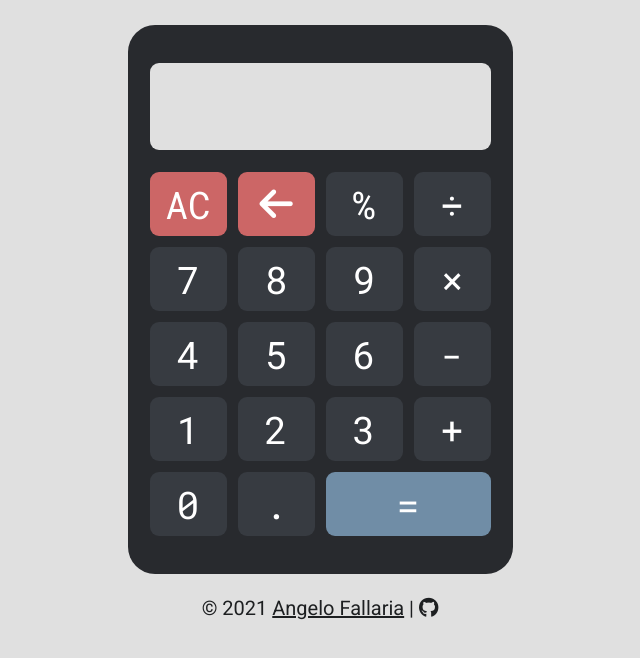
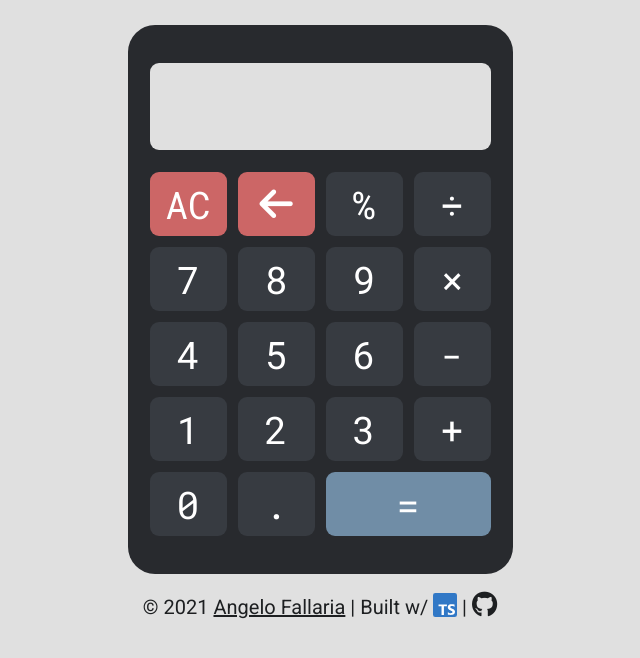
Before and after one commit to angelofallars/top-calculator, a website: page index.html in a window 1280 px wide. Shown: the whole page, without its empty margins (320-960 px from the left). Drawn offline with Linux system fonts and the light colour scheme.

Commit message:
feat: add 'built w/ ts' at bottom w/ logo

```diff
--- a/assets/css/styles.css
+++ b/assets/css/styles.css
@@ -45,7 +45,7 @@ html, body {
   margin-top: 25px;
   height: 100%;
   width: 100%;
-  gap: 22px;
+  gap: 16px;
   font-size: 1.25em;
 }
 
@@ -200,6 +200,16 @@ a {
   color: var(--base1);
 }
 
+.footer img {
+  height: 24px;
+  position: relative;
+  top: 3px;
+}
+
+.footer .fab {
+  font-size: 1.3em;
+}
+
 ::moz-selection, ::selection {
   background: var(--blue);
 }
--- a/index.html
+++ b/index.html
@@ -58,7 +58,9 @@
     </div>
     <div class="footer">
       © 2021 <a href="https://angelo.is-a.dev">Angelo Fallaria</a> |
+      Built w/ <img src="./assets/img/typescript_logo.svg" alt="Typescript"> |
       <a href="https://github.com/angelofallars/top-calculator"><i class="fab fa-github"></i></a>
+
     </div>
   </div>
 </body>
```
Also changed, not shown: assets/img/typescript_logo.svg (added).
